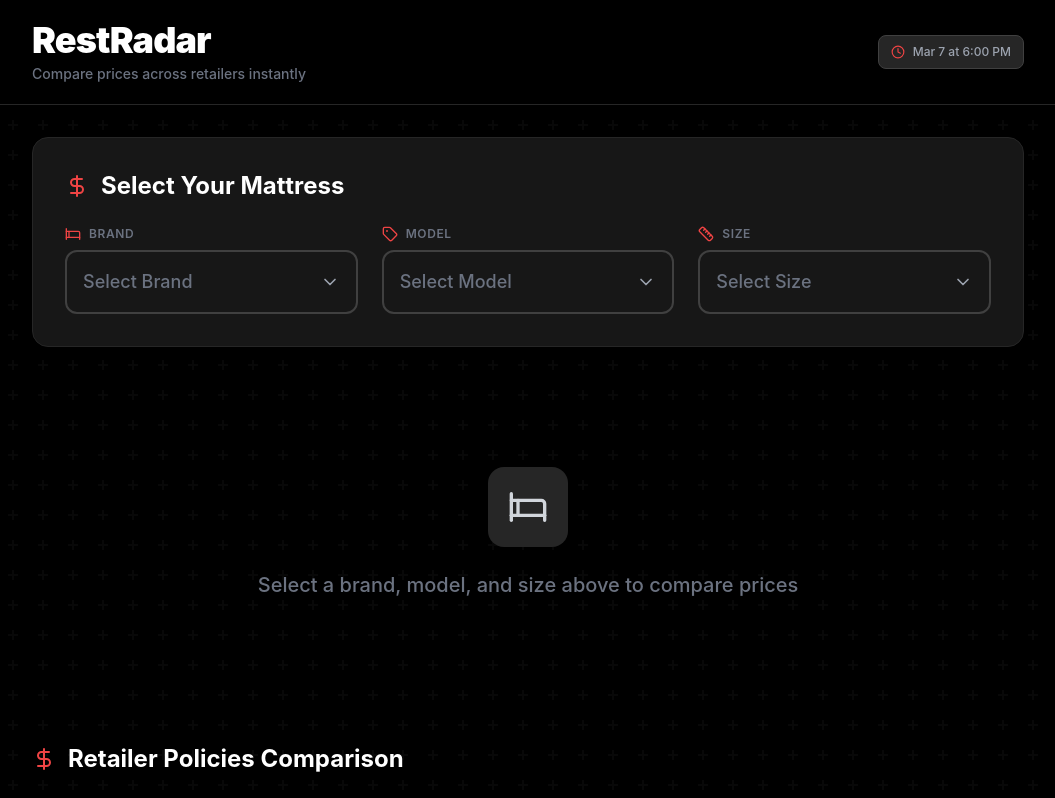
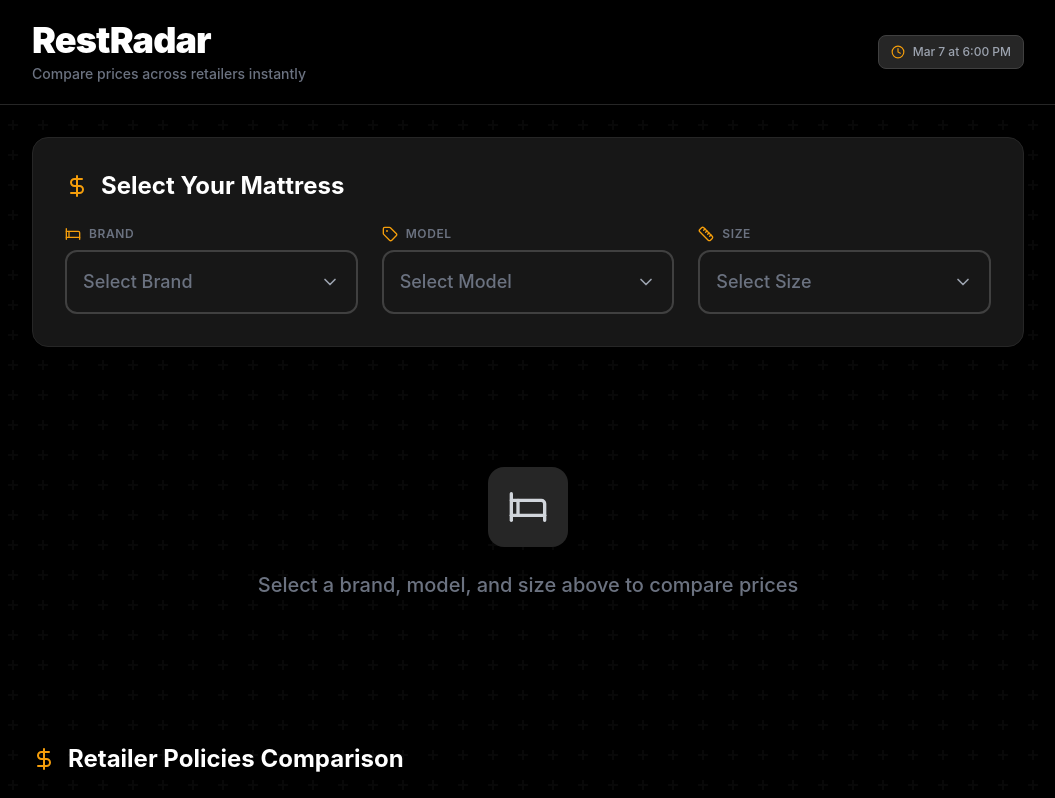
Before and after one commit to m3rcey/mattress-comparator, a React (Vite) app: page / in a window 1280 px wide. Shown: the top 798 px of the page, without its empty margins (112-1167 px from the left). Built offline with nearby package versions, Linux system fonts and the light colour scheme; the HTML template or start-up script is replaced by a standard one.

Commit message:
UI: gold/black/white scheme, green for lowest price, cleaner toggle

```diff
--- a/src/App.tsx
+++ b/src/App.tsx
@@ -139,7 +139,7 @@ function App() {
         onClick={() => toggleDropdown(key)}
         className={`w-full min-h-[56px] p-4 bg-neutral-900 border-2 rounded-xl text-left flex items-center justify-between transition-all duration-200 hover:bg-gray-750 ${
           dropdowns[key]
-            ? 'border-red-500 ring-2 ring-red-500/20'
+            ? 'border-amber-500 ring-2 ring-amber-500/20'
             : 'border-neutral-700 hover:border-neutral-600'
         }`}
       >
@@ -155,7 +155,7 @@ function App() {
             <button
               key={key === 'brand' ? option.id : key === 'model' ? option.id : option}
               onClick={() => selectOption(key, option)}
-              className="w-full p-4 text-left text-lg font-medium text-white hover:bg-red-500/20 active:bg-red-500/30 transition-colors border-b border-neutral-800 last:border-0"
+              className="w-full p-4 text-left text-lg font-medium text-white hover:bg-amber-500/20 active:bg-amber-500/30 transition-colors border-b border-neutral-800 last:border-0"
             >
               {key === 'brand' || key === 'model' ? option.name : option}
             </button>
@@ -182,7 +182,7 @@ function App() {
           </div>
           <div className="overflow-y-auto max-h-[calc(60vh-60px)]">
             {options.map((option: any) => (
-              <button key={openKey === 'size' ? option : option.id} onClick={() => selectOption(openKey, option)} className="w-full p-5 text-left text-lg font-medium text-white hover:bg-red-500/20 active:bg-red-500/30 transition-colors border-b border-neutral-800 last:border-0">
+              <button key={openKey === 'size' ? option : option.id} onClick={() => selectOption(openKey, option)} className="w-full p-5 text-left text-lg font-medium text-white hover:bg-amber-500/20 active:bg-amber-500/30 transition-colors border-b border-neutral-800 last:border-0">
                 {openKey === 'size' ? option : option.name}
               </button>
             ))}
@@ -275,7 +275,7 @@ function App() {
               </p>
             </div>
             <div className="flex items-center gap-2 px-3 py-2 bg-neutral-800 rounded-lg border border-neutral-700">
-              <Clock size={14} className="text-red-500" />
+              <Clock size={14} className="text-amber-500" />
               <span className="text-gray-400 text-xs font-medium">
                 {formatTimestamp(competitorData.timestamp)}
               </span>
@@ -289,14 +289,14 @@ function App() {
         <section className={`mb-10 transition-all duration-500 ${isLoaded ? 'opacity-100 translate-y-0' : 'opacity-0 translate-y-4'}`}>
           <div className="bg-neutral-900 rounded-2xl p-6 md:p-8 border border-neutral-800">
             <h2 className="text-xl md:text-2xl font-bold text-white mb-6 flex items-center gap-3">
-              <DollarSign className="w-6 h-6 text-red-500" />
+              <DollarSign className="w-6 h-6 text-amber-500" />
               Select Your Mattress
             </h2>
 
             <div className="grid grid-cols-1 md:grid-cols-3 gap-6">
-              {renderDropdown('brand', 'Brand', brands, selectedBrand, <Bed className="w-4 h-4 text-red-500" />)}
-              {renderDropdown('model', 'Model', availableModels, selectedModel, <Tag className="w-4 h-4 text-red-500" />)}
-              {renderDropdown('size', 'Size', availableSizes, selectedSize, <Ruler className="w-4 h-4 text-red-500" />)}
+              {renderDropdown('brand', 'Brand', brands, selectedBrand, <Bed className="w-4 h-4 text-amber-500" />)}
+              {renderDropdown('model', 'Model', availableModels, selectedModel, <Tag className="w-4 h-4 text-amber-500" />)}
+              {renderDropdown('size', 'Size', availableSizes, selectedSize, <Ruler className="w-4 h-4 text-amber-500" />)}
             </div>
           </div>
         </section>
@@ -306,7 +306,7 @@ function App() {
           <section className="animate-in fade-in slide-in-from-bottom-4 duration-500">
             <div className="flex items-center justify-between mb-6">
               <h2 className="text-2xl md:text-3xl font-bold text-white">
-                {selectedBrand.name} <span className="text-red-500">{selectedModel.name}</span>
+                {selectedBrand.name} <span className="text-amber-500">{selectedModel.name}</span>
                 <span className="text-gray-500 text-lg font-normal ml-2">— {selectedSize}</span>
               </h2>
             </div>
@@ -318,7 +318,7 @@ function App() {
                   <button
                     onClick={() => setShowSalePrice(!showSalePrice)}
                     className={`relative w-14 h-8 rounded-full transition-all duration-200 ${
-                      showSalePrice ? 'bg-red-500' : 'bg-neutral-700'
+                      showSalePrice ? 'bg-amber-500/100' : 'bg-neutral-700'
                     }`}
                   >
                     <div className={`absolute top-1 w-6 h-6 bg-white rounded-full transition-all duration-200 ${
@@ -327,7 +327,7 @@ function App() {
                   </button>
                   <span className="text-gray-400 font-medium">Show Sale Prices</span>
                   {hasSalePrice && (
-                    <span className="ml-auto px-3 py-1 bg-red-500/20 text-red-400 text-sm font-bold rounded-full border border-red-500/40">
+                    <span className="ml-auto px-3 py-1 bg-amber-500/20 text-amber-400 text-sm font-bold rounded-full border border-amber-500/40">
                       Save ${savingsAmount.toLocaleString()}
                     </span>
                   )}
@@ -345,7 +345,7 @@ function App() {
                       <div
                         key={retailer.id}
                         className={`bg-neutral-900 rounded-xl overflow-hidden border-2 transition-all duration-300 ${
-                          isLowest ? 'border-red-500 bg-red-950/30' : 'border-neutral-700 hover:border-neutral-600'
+                          isLowest ? 'border-emerald-500 bg-emerald-950/30' : 'border-neutral-700 hover:border-neutral-600'
                         }`}
                       >
 
@@ -353,12 +353,12 @@ function App() {
                           <div className="flex items-center gap-3">
                             <span className="text-lg font-bold text-white">{retailer.name}</span>
                             {isLowest && (
-                              <span className="px-3 py-1 bg-red-500/20 text-red-400 text-sm font-bold rounded-full border border-red-500/40">
+                              <span className="px-3 py-1 bg-emerald-500/20 text-emerald-400 text-sm font-bold rounded-full border border-emerald-500/40">
                                 Lowest Price
                               </span>
                             )}
                             {retailer.id === 'mf' && hasSalePrice && (
-                              <span className="px-3 py-1 bg-red-500 text-white text-sm font-bold rounded-full">
+                              <span className="px-3 py-1 bg-amber-500/100 text-white text-sm font-bold rounded-full">
                                 SALE
                               </span>
                             )}
@@ -392,7 +392,7 @@ function App() {
                                   </div>
                                 )}
                                 {priceDiff === 0 && isLowest && (
-                                  <div className="text-red-500 text-sm mt-1">
+                                  <div className="text-emerald-400 text-sm mt-1">
                                     Best price
                                   </div>
                                 )}
@@ -457,7 +457,7 @@ function App() {
         {/* Policy Comparison Table */}
         <section className="mt-16">
           <h2 className="text-2xl font-bold text-white mb-6 flex items-center gap-3">
-            <DollarSign className="w-6 h-6 text-red-500" />
+            <DollarSign className="w-6 h-6 text-amber-500" />
             Retailer Policies Comparison
           </h2>
 
```
Also changed, not shown: 5 other files (tests, documents, lock files or other folders).
